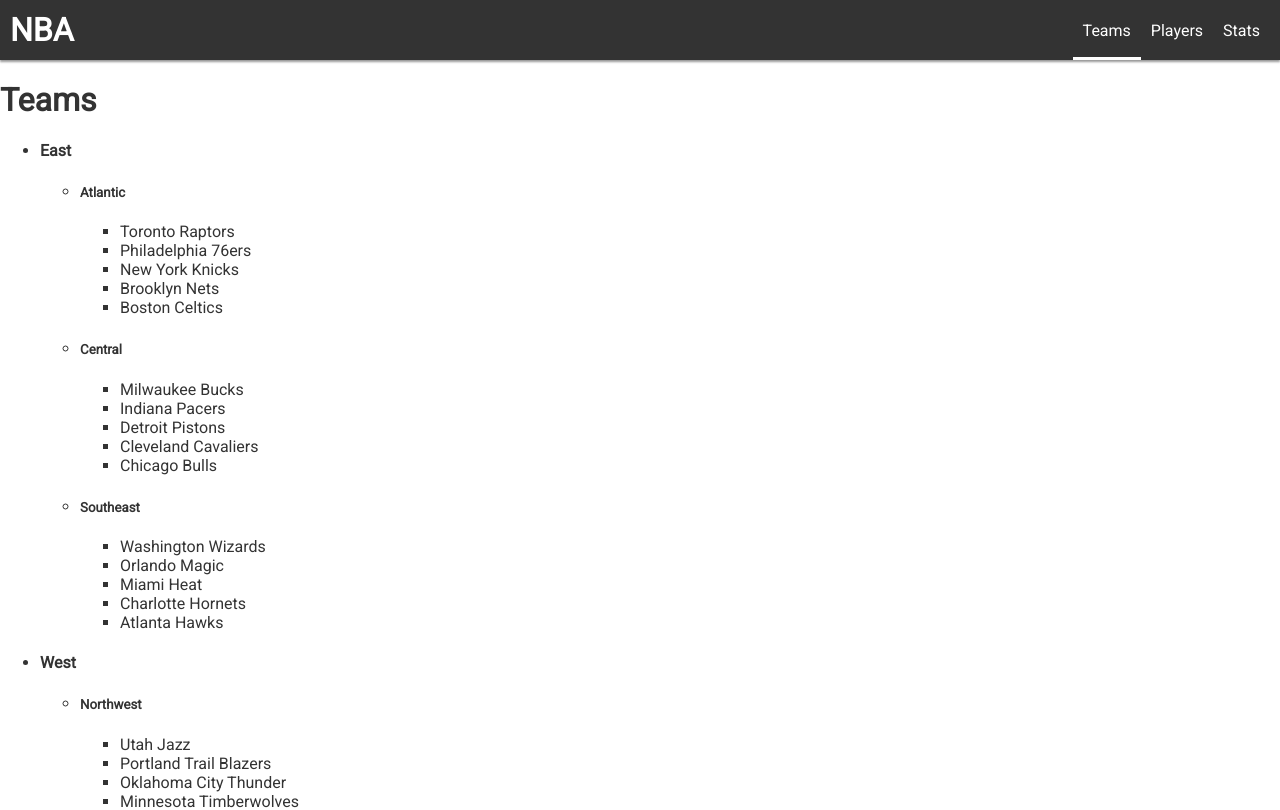
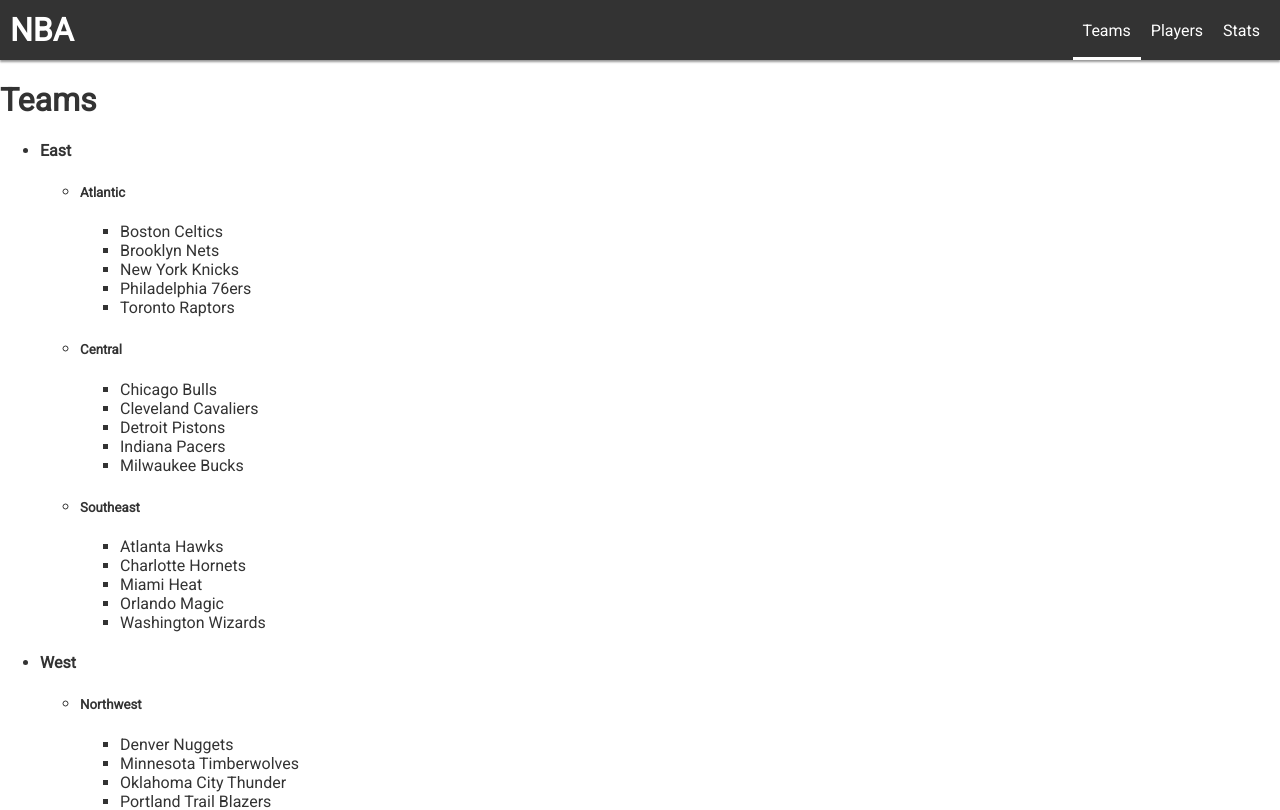
Before and after one commit to gbabiars/nba-ui, a React (Create React App) app: page /teams in a window 1280 px wide. Shown: the top 810 px of the page. Built offline with nearby package versions, Linux system fonts and the light colour scheme.

Commit message:
Sort team names

```diff
--- a/package.json
+++ b/package.json
@@ -3,6 +3,7 @@
   "version": "0.1.0",
   "private": true,
   "dependencies": {
+    "lodash": "^4.17.4",
     "react": "^16.2.0",
     "react-dom": "^16.2.0",
     "react-router": "^4.2.0",
--- a/src/Teams.js
+++ b/src/Teams.js
@@ -1,4 +1,5 @@
 import React, { Component } from "react";
+import sortBy from "lodash/sortBy";
 
 const conferences = [{ id: "1", name: "East" }, { id: "2", name: "West" }];
 const divisions = [
@@ -242,7 +243,7 @@
   <div>
     <h5>{division.name}</h5>
     <ul>
-      {division.teams.map(team => (
+      {sortBy(division.teams, ["city", "nickname"]).map(team => (
         <li key={team.id}>
           <TeamItem team={team} />
         </li>
```
